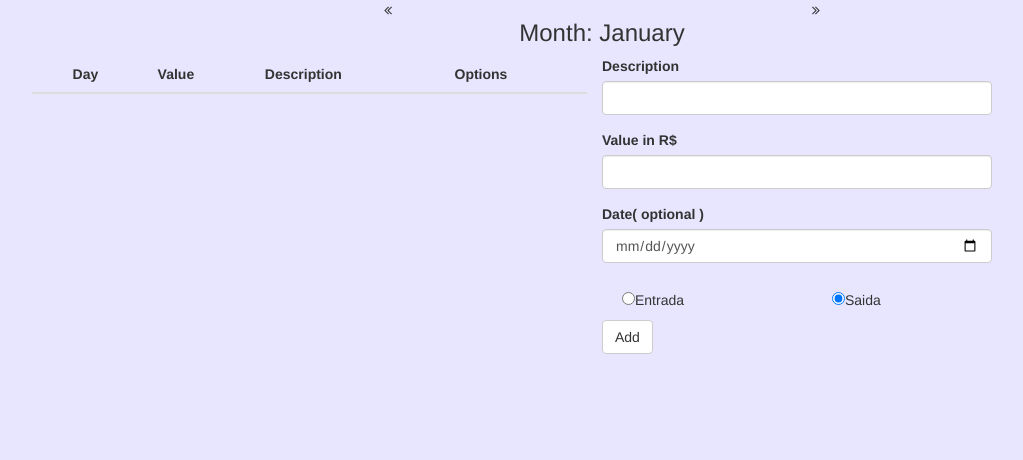
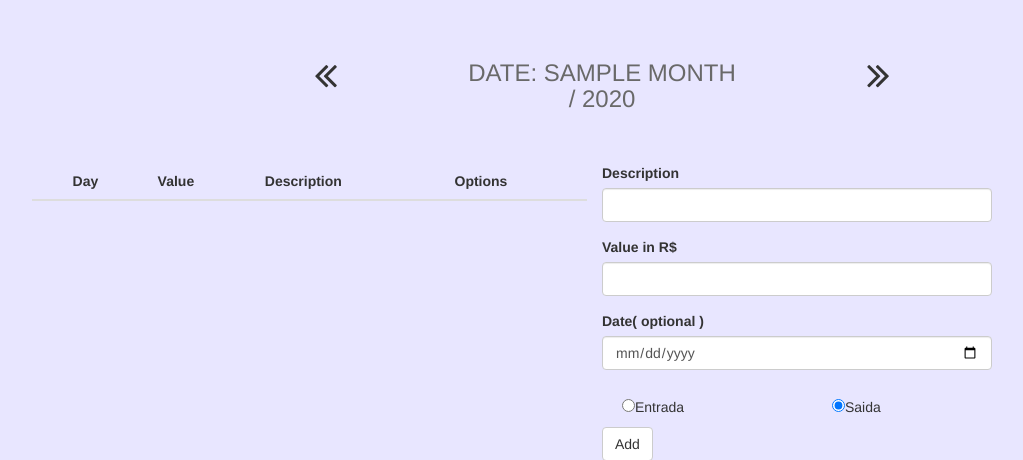
Before and after one commit to JohnLennonNA/Personal-Finance-Control, a PHP site: template templates/index.html.twig in a window 1280 px wide. Shown: the top 460 px of the page, without its empty margins (38-1061 px from the left). Run offline with PHP 8.4, Linux system fonts and the light colour scheme; the template is opened without the code that fills it: most values are stand-ins (such as "Sample title", 1, 10 or a date in 2020); lists and menus that the app fills with data are empty; some libraries are stand-ins or nearby versions.

Commit message:
filters per month and list

```diff
--- a/templates/index.html.twig
+++ b/templates/index.html.twig
@@ -4,13 +4,13 @@
     <div class="container">
         <div class="row text-center">
             <div class="col-md-4 text-right">
-                <i class="fa fa-angle-double-left" aria-hidden="true"></i>
+                <i class="fa fa-angle-double-left changeMonthList" ref="prev" aria-hidden="true"></i>
             </div>
             <div class="col-md-4">
-                <h3>Month: January</h3>
+                <h3 class="dateLine" month="{{ month }}" year="{{ year }}">date: {{ month }} / {{ year }}  </h3>
             </div>
             <div class="col-md-4 text-left">
-                <i class="fa fa-angle-double-right" aria-hidden="true"></i>
+                <i class="fa fa-angle-double-right changeMonthList" ref="next" aria-hidden="true"></i>
             </div>
         </div>
 
@@ -90,31 +90,25 @@
 <script>
     $( document ).ready(function() {
 
+        var date = $(".dateLine").attr("year")+"-"+$(".dateLine").attr("month");
+        var objSearch = { "data" : {"range": { "date":{"gte": date+"-01","lte": date+"-30"}}}};
+
+        sendRequest("list_events", objSearch, "GET", function(data){ listEvent(data); });
+
+        $(".formAddEvents").on("click", ".addEventsButton" , function(){
             var objEvent = {
-            "description" : "desc",
-            "value" : "132",
-            "date" : "08/12/2017",
-            "type" : "1"
+                "description" : $(this).parent().find("#description").val(),
+                "value" : $(this).parent().find("#value").val(),
+                "date" : $(this).parent().find("#date").val(),
+                "type" : $(this).parent().find(".type:checked").val()
             }
 
-        sendRquest("add_events", objEvent, "POST");
-
-//        sendRquest("list_events", {}, "GET", function(data){ listEvent(data); });
-//
-//        $(".formAddEvents").on("click", ".addEventsButton" , function(){
-//            var objEvent = {
-//                "description" : $(this).parent().find("#description").val(),
-//                "value" : $(this).parent().find("#value").val(),
-//                "date" : $(this).parent().find("#date").val(),
-//                "type" : $(this).parent().find(".type:checked").val()
-//            }
-//
-//            sendRquest("add_events", objEvent, "POST");
-//            sendRquest("list_events", {}, "GET", function(data){ listEvent(data); });
-//        });
+            sendRequest("add_events", objEvent, "POST");
         });
 
         function listEvent(data){
+
+            $(".billList tr").remove();
 
             var result = JSON.parse(data.data);
             data = result.hits.hits;
@@ -133,21 +127,20 @@
 
         }
 
-    function sendRquest(route, obj, methodType, callBack){
-
+        function sendRequest(route, obj, methodType, callBack){
             $.ajax({
                 cache: false,
                 url: "/" + route,
                 data: obj,
                 method: methodType,
                 success: function(data){
-
-                console.log(data);
-
                     if(callBack){
                         callBack(data);
                     }
 
+                    if(methodType != "GET"){
+                        location.reload();
+                    }
                 },
                 error: function(data){
 
@@ -155,5 +148,42 @@
             });
         }
 
+        $("body").on("click", ".changeMonthList" , function(){
+
+            var month = $(".dateLine").attr("month");
+            var year = $(".dateLine").attr("year");
+
+            if($(this).attr("ref") == "next"){
+                if(month == 12){
+                    month = 01;
+                    year++;
+                }else{
+                    month++;
+                }
+            }
+
+            if($(this).attr("ref") == "prev"){
+                if(month == 01){
+                    month = 12;
+                    year--;
+                }else{
+                    month--;
+                }
+            }
+
+            month = ("0" + month).slice(-2);
+
+            $(".dateLine").attr("year", year);
+            $(".dateLine").attr("month", month);
+            $(".dateLine").text("date: " + month + " / " + year);
+            date = year+"-"+month;
+            objSearch = { "data" : {"range": { "date":{"gte": date+"-01","lte": date+"-30"}}}};
+
+            sendRequest("list_events", objSearch, "GET", function(data){ listEvent(data); });
+        });
+
+    });
+
+
 </script>
 {% endblock %}
--- a/web/css/main.css
+++ b/web/css/main.css
@@ -5,3 +5,11 @@ body{background: #e8e6ff;}
 .fa-thumbs-up{ color: green;}
 
 .footerMenu{position: fixed; bottom: 0; padding: 7px; background: #aeaeae; width: 100%;}
+
+.dateLine{
+    display: block; padding: 40px; text-transform: uppercase;
+    color: dimgray;}
+
+.fa-angle-double-left,.fa-angle-double-right{padding: 55px; font-size: 40px;}
+.fa-angle-double-left:hover,.fa-angle-double-right:hover{color: #0000F0; font-weight: bold;
+    cursor: pointer;}
```
Also changed, not shown: src/AppControllers/ElasticLayer.php (+8 -3 lines), src/controllers.php (+20 -8 lines). Lines whose indentation alone changed are shown as unchanged.
